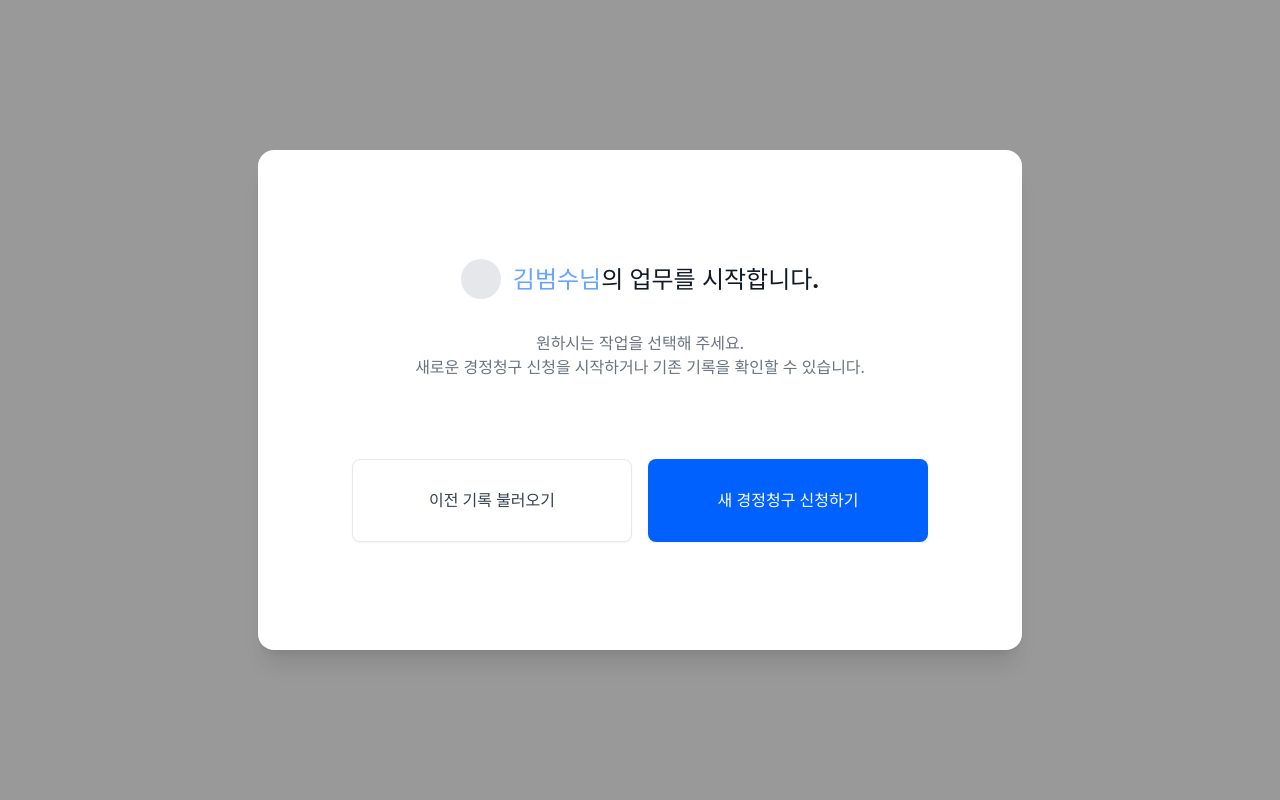
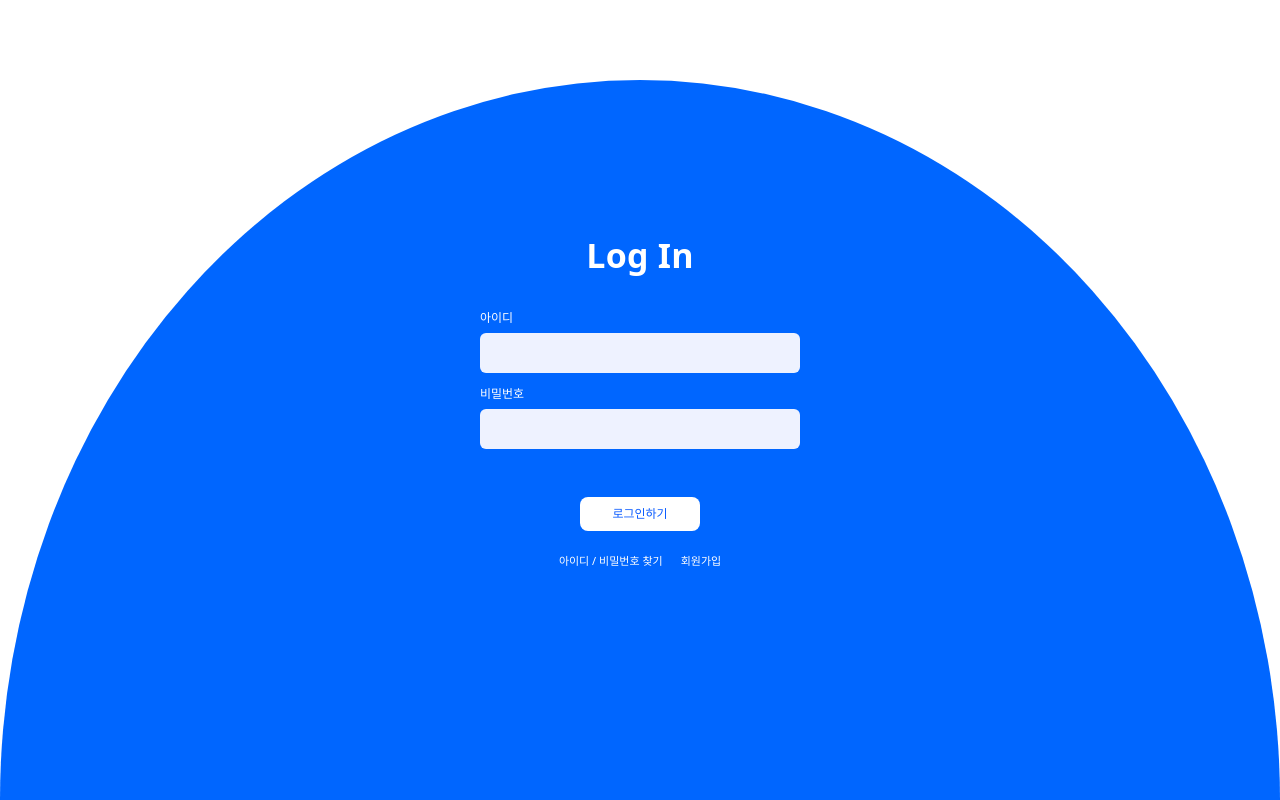
Before and after one commit to TaxRefundWeb/QuickTax_FE, a React (Vite) app: page / in a window 1280 px wide. Built offline with nearby package versions, Linux system fonts and the light colour scheme.

Commit message:
feat: 로그인 모달에서 업무 시작 모달로 네비게이션 연결

```diff
--- a/src/App.tsx
+++ b/src/App.tsx
@@ -1,19 +1,32 @@
-import { useState } from "react";
-import StartModal from "./components/modal/StartModal";
+import { BrowserRouter, Routes, Route, Navigate } from "react-router-dom";
+import AppLayout from "./components/layout/AppLayout";
+import StepLayout from "./components/layout/StepLayout";
+
+import LoginPage from "./pages/login/Login";
+import AddCustomerPage from "./pages/Step1/AddCustomerPage";
 
 export default function App() {
-  const [open, setOpen] = useState(true);
+  return (
+    <BrowserRouter>
+      <AppLayout>
+        <Routes>
+          {/* 로그인 */}
+          <Route path="/" element={<LoginPage />} />
 
-  return (
-    <>
-      {/* 기존 App 내용 그대로 */}
-      <StartModal
-        open={open}
-        userName="김범수"
-        onClose={() => setOpen(false)}
-        onLoadPrevious={() => setOpen(false)}
-        onStartNew={() => setOpen(false)}
-      />
-    </>
+          {/* Step1: 신규 고객 추가 */}
+          <Route
+            path="/step1/add-customer"
+            element={
+              <StepLayout activeStep={0}>
+                <AddCustomerPage />
+              </StepLayout>
+            }
+          />
+
+          {/* 없는 경로는 로그인으로 */}
+          <Route path="*" element={<Navigate to="/" replace />} />
+        </Routes>
+      </AppLayout>
+    </BrowserRouter>
   );
 }
--- a/src/components/modal/LoginModal.tsx
+++ b/src/components/modal/LoginModal.tsx
@@ -5,12 +5,16 @@ type LoginModalProps = {
   isOpen: boolean;
   onClose: () => void;
   onAddCustomer: () => void;
+
+  // ✅ 임시 버튼 클릭 시 StartModal을 열어달라고 부모에게 알림
+  onOpenStartModal: () => void;
 };
 
 export default function LoginModal({
   isOpen,
   onClose,
   onAddCustomer,
+  onOpenStartModal,
 }: LoginModalProps) {
   const [query, setQuery] = useState("");
 
@@ -86,6 +90,15 @@ export default function LoginModal({
 
           <div className={styles.tableBody}>
             <div className={styles.empty}>아직 등록된 고객이 없습니다.</div>
+
+            {/* ✅ 임시 버튼: StartModal 오픈 */}
+            <button
+              type="button"
+              className={styles.tempButton}
+              onClick={onOpenStartModal}
+            >
+              임시 버튼
+            </button>
           </div>
         </div>
 
--- a/src/pages/Step1/ExistingCustomerPage.tsx
+++ b/src/pages/Step1/ExistingCustomerPage.tsx
@@ -1,5 +1,5 @@
 import { useEffect, useMemo, useRef, useState } from "react";
-import { useNavigate } from "react-router-dom"; // ✅ 추가
+import { useNavigate } from "react-router-dom";
 
 type Option = { value: string; label: string };
 
@@ -44,7 +44,6 @@ function RadioDropdown({
     <div ref={wrapRef} className="relative">
       <label className="mb-2 block text-base text-gray-600">{label}</label>
 
-      {/* select처럼 보이는 버튼 */}
       <button
         type="button"
         onClick={() => setOpen((v) => !v)}
@@ -146,7 +145,7 @@ function DateInput({
 }
 
 export default function ExistingCustomerPage() {
-  const navigate = useNavigate(); // ✅ 추가
+  const navigate = useNavigate();
 
   // 드롭다운 값
   const [reduction, setReduction] = useState<string | null>(null); // 감면처리 여부 (여/부)
--- a/src/pages/login/Login.module.css
+++ b/src/pages/login/Login.module.css
@@ -97,3 +97,7 @@
   cursor: pointer;
   color: #ffffff;
 }
+
+.title {
+  font-size: 34px;
+}
--- a/src/pages/login/Login.tsx
+++ b/src/pages/login/Login.tsx
@@ -2,35 +2,42 @@ import { useState } from "react";
 import { useNavigate } from "react-router-dom";
 import styles from "./Login.module.css";
 import LoginModal from "../../components/modal/LoginModal";
+import StartModal from "../../components/modal/StartModal";
 
 export default function Login() {
   const [id, setId] = useState("");
   const [pw, setPw] = useState("");
-  const [isModalOpen, setIsModalOpen] = useState(false);
+
+  const [isLoginModalOpen, setIsLoginModalOpen] = useState(false);
+  const [isStartModalOpen, setIsStartModalOpen] = useState(false);
 
   const navigate = useNavigate();
 
   const handleSubmit = (e: React.FormEvent) => {
     e.preventDefault();
 
-    // 🔹 실제 로그인 로직은 나중에
+    // TODO: 실제 로그인 로직은 나중에 서버 연동
     console.log({ id, pw });
 
-    // 🔹 지금은 로그인 성공 가정 → 모달 오픈
-    setIsModalOpen(true);
+    // 지금은 로그인 성공 가정 → LoginModal 오픈
+    setIsLoginModalOpen(true);
   };
 
+  // LoginModal: "신규 고객 추가" 버튼
   const handleAddCustomer = () => {
-    setIsModalOpen(false);
+    setIsLoginModalOpen(false);
     navigate("/step1/add-customer");
+  };
+
+  // ✅ LoginModal: 임시 버튼 → StartModal 열기
+  const handleOpenStartModal = () => {
+    setIsLoginModalOpen(false);
+    setIsStartModalOpen(true);
   };
 
   return (
     <div className={styles.wrapper}>
-      {/* 파란 반원 배경 */}
       <div className={styles.blueArc} />
-
-      {/* 실제 콘텐츠 */}
       <div className={styles.container}>
         <div className={styles.title}>Log In</div>
 
@@ -56,7 +63,6 @@ export default function Login() {
             />
           </div>
 
-          {/* 로그인 버튼 */}
           <button className={styles.button} type="submit">
             로그인하기
           </button>
@@ -74,9 +80,24 @@ export default function Login() {
 
       {/* 로그인 후 고객 선택 모달 */}
       <LoginModal
-        isOpen={isModalOpen}
-        onClose={() => setIsModalOpen(false)}
+        isOpen={isLoginModalOpen}
+        onClose={() => setIsLoginModalOpen(false)}
         onAddCustomer={handleAddCustomer}
+        onOpenStartModal={handleOpenStartModal}
+      />
+
+      {/* StartModal */}
+      <StartModal
+        open={isStartModalOpen}
+        userName="OOO"
+        onClose={() => setIsStartModalOpen(false)}
+        onLoadPrevious={() => {
+          console.log("이전 기록 불러오기");
+        }}
+        onStartNew={() => {
+          setIsStartModalOpen(false);
+          navigate("/step1/existing");
+        }}
       />
     </div>
   );
```
